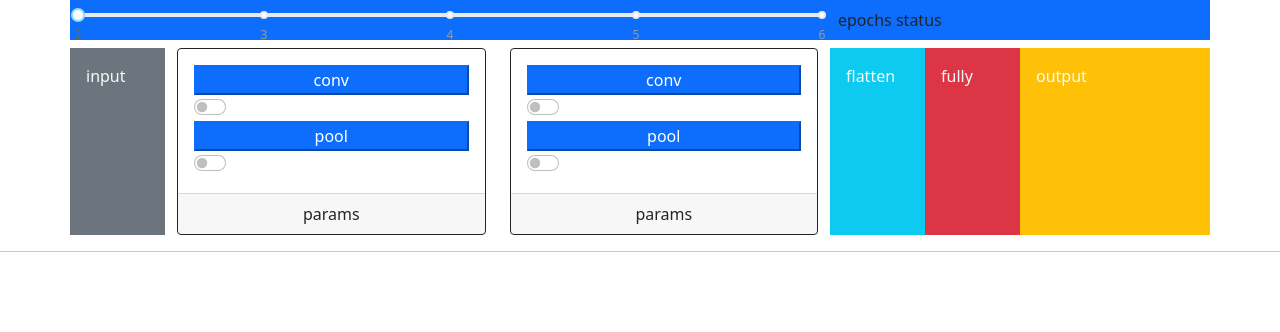
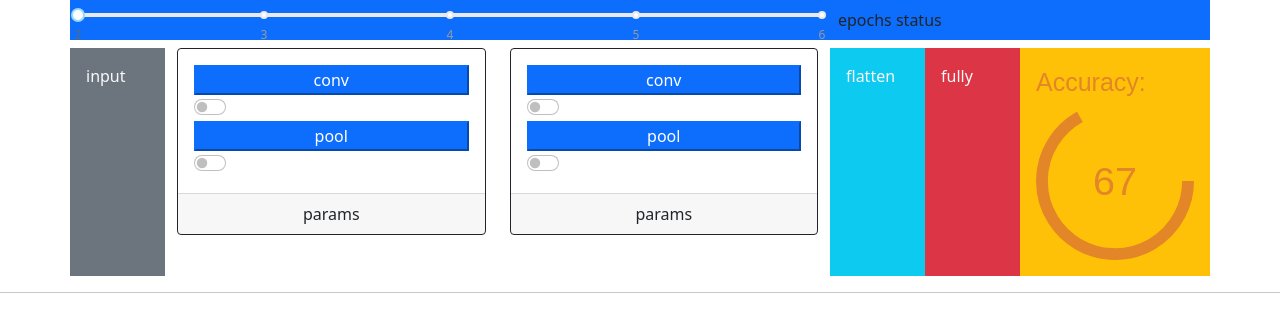
Before and after one commit to Wklej/CNNSIM, a React (Create React App) app: page / in a window 1280 px wide. Shown: the top 332 px of the page. Built offline with nearby package versions, Linux system fonts and the light colour scheme.

Commit message:
+ output accuracy pie chart

```diff
--- a/package.json
+++ b/package.json
@@ -14,6 +14,7 @@
     "react": "^17.0.2",
     "react-bootstrap": "^2.0.2",
     "react-dom": "^17.0.2",
+    "react-minimal-pie-chart": "^8.2.0",
     "react-scripts": "4.0.3",
     "web-vitals": "^1.1.2"
   },
--- /dev/null
+++ b/src/Output.js
@@ -0,0 +1,32 @@
+import { PieChart } from 'react-minimal-pie-chart';
+import { useState } from 'react';
+
+const Output = ({acc}) => {
+
+    const [accuracy, setAccuracy] = useState(67)
+
+    return (
+        <div>
+            <a style={{
+                fontSize: '25px',
+                fontFamily: 'sans-serif',
+                color: '#E38627',
+                }}>Accuracy: </a>
+            <PieChart
+                data={[{ value: accuracy, key: 1, color: '#E38627' }]}
+                reveal={accuracy}
+                lineWidth={15}
+                animate
+                label={() => accuracy}
+                labelStyle={{
+                    fontSize: '25px',
+                    fontFamily: 'sans-serif',
+                    fill: '#E38627',
+                    }}
+                labelPosition={0}
+            />
+        </div>
+     );
+}
+
+export default Output;
--- a/src/Workflow.js
+++ b/src/Workflow.js
@@ -1,4 +1,5 @@
 import Layer from './Layer';
+import Output from './Output';
 
 const Workflow = ({numLayers}) => {
     return (
@@ -11,7 +12,10 @@ const Workflow = ({numLayers}) => {
 
             <div className="col-1 p-3 bg-info text-light">flatten</div>
             <div className="col-1 p-3 bg-danger text-light">fully</div>
-            <div className="col-2 p-3 bg-warning text-light">output</div>
+            <div className="col-2 p-3 bg-warning text-light">
+
+              <Output/>
+            </div>
 
           </div>
       </div>
```
Also changed, not shown: 1 other file (tests, documents, lock files or other folders).
